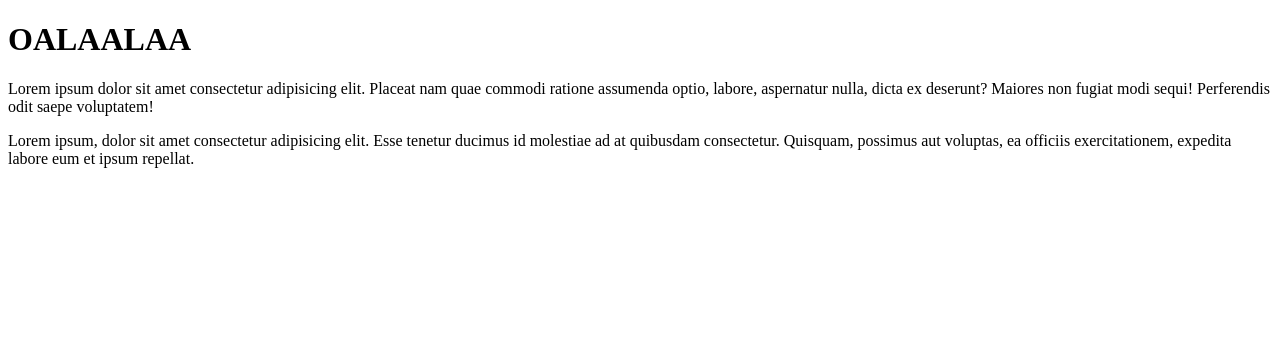
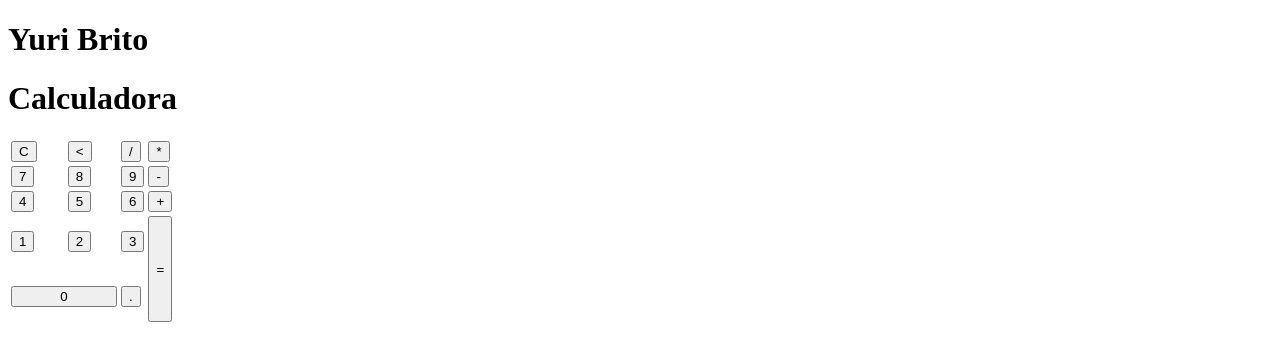
Before and after one commit to YuriBrto/Calculadoraa, a plain HTML site: page index.html in a window 1280 px wide. Drawn offline with Linux system fonts and the light colour scheme.

Commit message:
Coloquei o html da calculadora
Html da calculadora on !!

```diff
--- a/index.html
+++ b/index.html
@@ -3,12 +3,49 @@
 <head>
     <meta charset="UTF-8">
     <meta name="viewport" content="width=device-width, initial-scale=1.0">
-    <title>meu 1 site</title>
+    <link href="estilo.css" rel="stylesheet" type="text/css">
+    <script type="text/javascript" src="myscript.js"></script>
+    <title>Calculadora YB</title>
 </head>
+
 <body>
-    <h1>OALAALAA</h1>
-    <p>Lorem ipsum dolor sit amet consectetur adipisicing elit. Placeat nam quae commodi ratione assumenda optio, labore, aspernatur nulla, dicta ex deserunt? Maiores non fugiat modi sequi! Perferendis odit saepe voluptatem!</p>
-    <p>Lorem ipsum, dolor sit amet consectetur adipisicing elit. Esse tenetur ducimus id molestiae ad at quibusdam consectetur. Quisquam, possimus aut voluptas, ea officiis exercitationem, expedita labore eum et ipsum repellat.</p>
+    <div class="fundo">
+        <h1> Yuri Brito</h1>
+        <div class="calculadora">
+            <h1>Calculadora</h1>
+            <p id="resultado"></p>
+            <table>
+                <tr>
+                    <td><button class="botao"onclick="clean()">C</button></td>
+                    <td><button class="botao"onclick="back()"><</button></td>
+                    <td><button class="botao"onclick="insert('/')">/</button></td>
+                    <td><button class="botao"onclick="insert('*')">*</button></td>
+                </tr>
+                <tr>
+                    <td><button class="botao" onclick="insert('7')">7</button></td>
+                    <td><button class="botao" onclick="insert('8')">8</button></td>
+                    <td><button class="botao" onclick="insert('9')">9</button></td>
+                    <td><button class="botao" onclick="insert('-')">-</button></td>
+                </tr>
+                <tr>
+                    <td><button class="botao"onclick="insert('4')">4</button></td>
+                    <td><button class="botao"onclick="insert('5')">5</button></td>
+                    <td><button class="botao"onclick="insert('6')">6</button></td>
+                    <td><button class="botao" onclick="insert('+')">+</button></td>
+                </tr>
+                <tr>
+                    <td><button class="botao"onclick="insert('1')">1</button></td>
+                    <td><button class="botao"onclick="insert('2')">2</button></td>
+                    <td><button class="botao"onclick="insert('3')">3</button></td>
+                    <td rowspan="2"><button class="botao" style="height: 106px;"onclick="calcular()">=</button></td>
+                </tr>
+                <tr>
+                    <td colspan="2"><button class="botao" style="width: 106px;"onclick="insert('0')">0</button></td>
+                    <td><button class="botao"onclick="insert('.')">.</button></td>
+                </tr>
+            </table>
+        </div>
+    </div>
 </body>
 
 </html>
```
